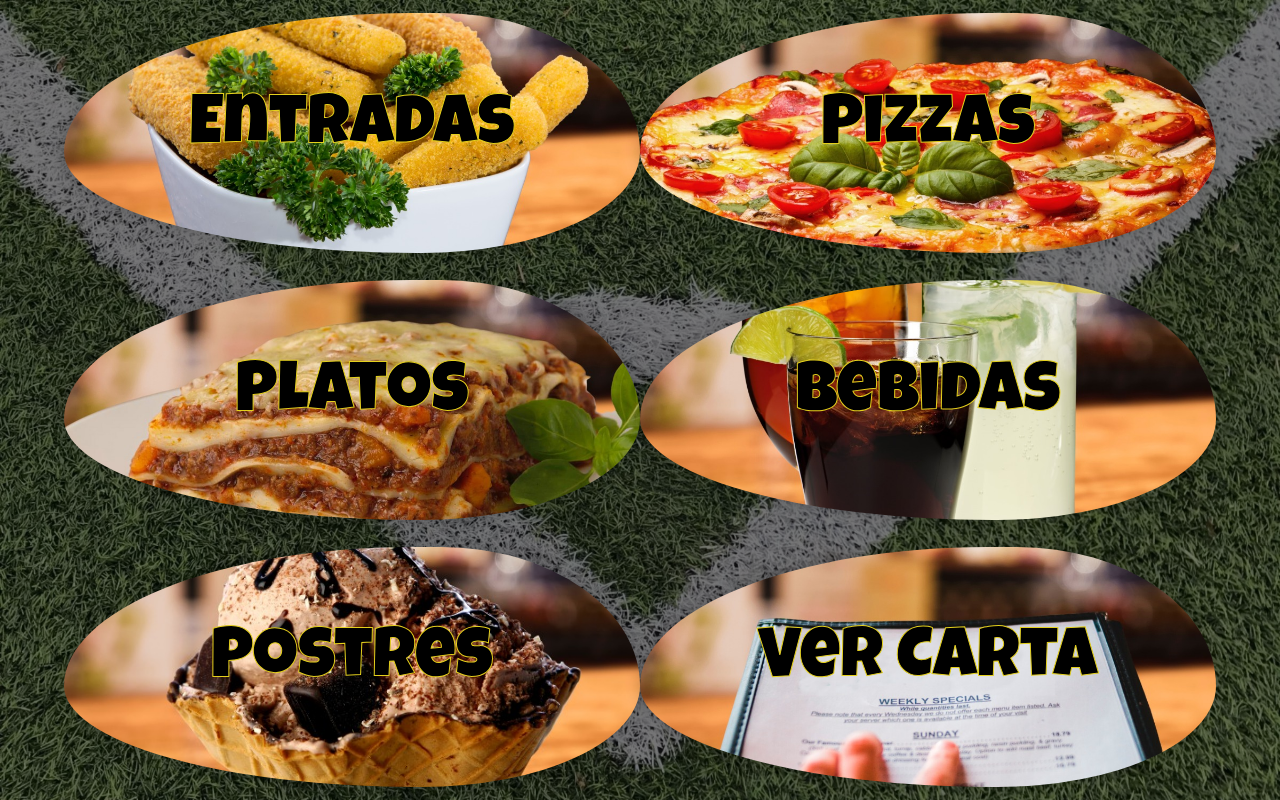
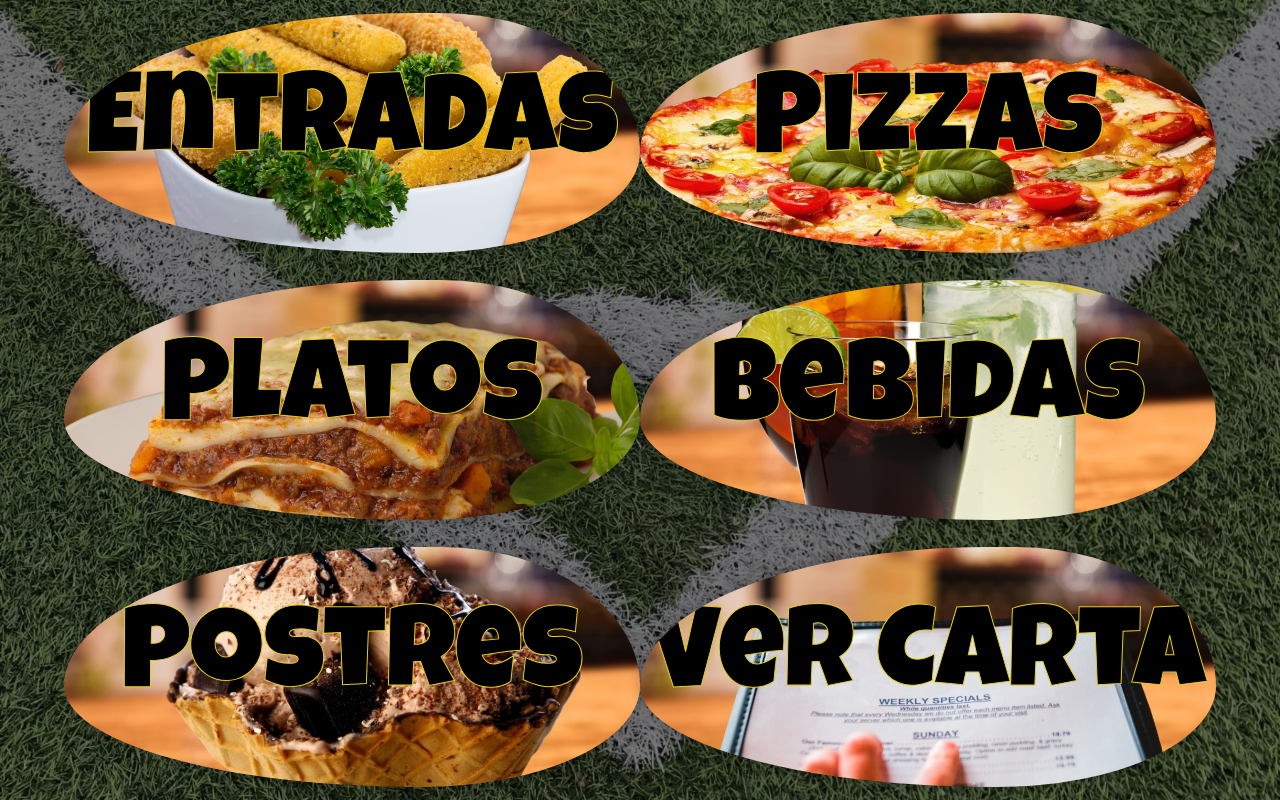
Before and after one commit to DaniConrad/entre-tiempo-digital-menu-frontend, a React (Create React App) app: page /#/ in a window 1280 px wide. Shown: the top 800 px of the page. Built offline with nearby package versions, Linux system fonts and the light colour scheme; no server answers.

Commit message:
cards fontsize changed

```diff
--- a/src/App.css
+++ b/src/App.css
@@ -33,7 +33,7 @@
   font-family: 'Luckiest Guy', cursive;
   color: #000;
   -webkit-text-stroke: 1px #e4d01d;
-  font-size: 5.5vw;
+  font-size: 9vw;
 }
 
 /* -- Blobs --  */
```
